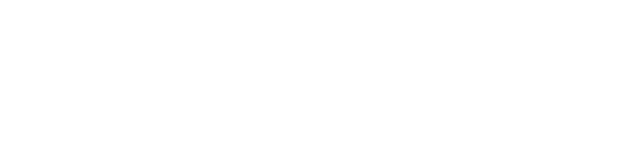
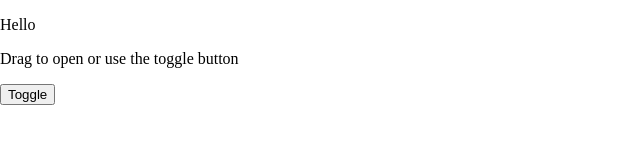
Before and after one commit to AlexDF/album-app, a plain HTML site: page index.html in a window 1280 px wide. Shown: the whole page, without its empty margins (0-640 px from the left). Drawn offline with Linux system fonts and the light colour scheme.

Commit message:
set up basic slide menu

```diff
--- a/app/app.js
+++ b/app/app.js
@@ -0,0 +1 @@
+var albumApp = angular.module('albumApp', ['snap']);
--- /dev/null
+++ b/css/style.css
@@ -0,0 +1,3 @@
+snap-content {
+  background-color: #FFF;
+}
--- a/index.html
+++ b/index.html
@@ -1,5 +1,5 @@
 <!DOCTYPE html>
-<html>
+<html ng-app="albumApp">
 
 <head>
   <title>Photo Album</title>
@@ -7,16 +7,27 @@
   <meta name="viewport" content="width=device-width, initial-scale=1">
 
   <link rel="stylesheet" href="css/angular-snap.min.css">
+  <link rel="stylesheet" href="css/style.css">
 </head>
 
 
 <body>
 
+  <snap-drawer>
+    <p>I'm a drawer!</p>
+    <button snap-close>Close</button>
+  </snap-drawer>
+  <snap-content>
+    <p>Hello</p>
+    <p>Drag to open or use the toggle button</p>
+    <button snap-toggle="">Toggle</button>
+  </snap-content>
 
 
   <script src="lib/angular.min.js"></script>
   <script src="lib/snap.min.js"></script>
   <script src="lib/angular-snap.min.js"></script>
+  <script src="app/app.js"></script>
 </body>
 
 
```
